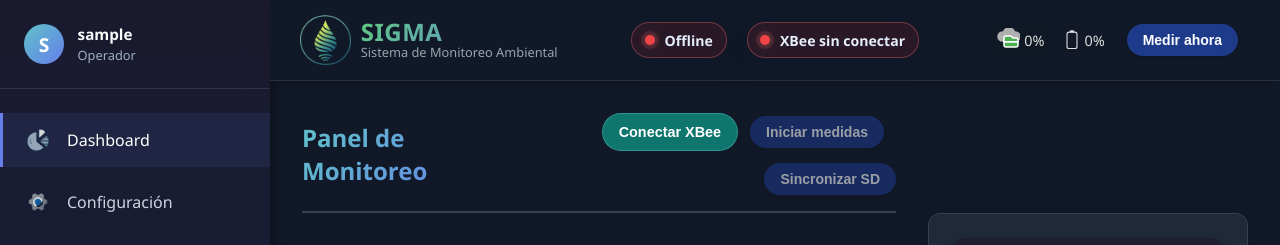
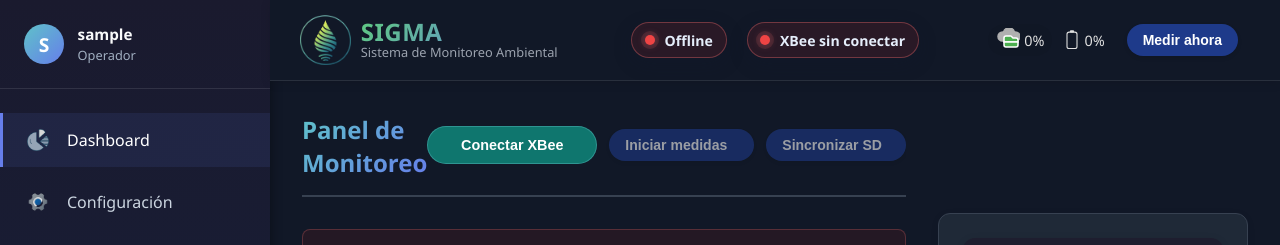
Before and after one commit to scsantosdth/SIGMA-251, a React (Vite) app in the folder React/my-app/: page / in a window 1280 px wide. Shown: the top 245 px of the page. Built offline with nearby package versions, Linux system fonts and the light colour scheme; no server answers; sample sign-in values are in the browser's storage.

Commit message:
Ajutes_sincronizacion2

```diff
--- a/React/my-app/src/components/Dashboard/Dashboard.jsx
+++ b/React/my-app/src/components/Dashboard/Dashboard.jsx
@@ -40,6 +40,8 @@ function Dashboard() {
   const measurementsLabel = isMeasuring ? 'Detener medidas' : 'Iniciar medidas';
 
   const handleSerialClick = () => {
+    if (isMeasuring) return;
+
     if (serial.connected) {
       serial.disconnect();
       return;
@@ -75,8 +77,12 @@ function Dashboard() {
               <button
                 className={`xbee-connect-button ${serial.connected ? 'connected' : ''}`}
                 onClick={handleSerialClick}
-                disabled={!serial.supported || serial.connecting}
-                title={!serial.supported ? 'Disponible en Chrome o Edge con HTTPS/local' : 'Abrir selector de puerto serial'}
+                disabled={!serial.supported || serial.connecting || isMeasuring}
+                title={!serial.supported
+                  ? 'Disponible en Chrome o Edge con HTTPS/local'
+                  : isMeasuring
+                    ? 'Detén las medidas antes de desconectar el XBee'
+                    : 'Abrir selector de puerto serial'}
               >
                 {serialLabel}
               </button>
@@ -93,8 +99,10 @@ function Dashboard() {
               <button
                 className="manual-measure-button sync-sd-button"
                 onClick={handleSyncClick}
-                disabled={!serial.connected}
-                title="Sincronizar registros conservados en la memoria SD"
+                disabled={!serial.connected || isMeasuring}
+                title={isMeasuring
+                  ? 'Detén las medidas antes de sincronizar la memoria SD'
+                  : 'Sincronizar registros conservados en la memoria SD'}
               >
                 Sincronizar SD
               </button>
--- a/React/my-app/src/styles/Dashboard.css
+++ b/React/my-app/src/styles/Dashboard.css
@@ -36,8 +36,11 @@
   display: flex;
   align-items: center;
   gap: 0.75rem;
-  flex-wrap: wrap;
+  flex-wrap: nowrap;
   justify-content: flex-end;
+  flex: 0 0 auto;
+  overflow-x: auto;
+  padding-bottom: 2px;
 }
 
 .xbee-status {
@@ -75,6 +78,9 @@
 }
 
 .xbee-connect-button {
+  box-sizing: border-box;
+  flex: 0 0 170px;
+  width: 170px;
   min-height: 38px;
   border: 1px solid rgba(95, 194, 201, 0.4);
   background: #0f766e;
@@ -84,7 +90,21 @@
   font-size: 0.9rem;
   font-weight: 700;
   cursor: pointer;
+  white-space: nowrap;
   transition: transform 0.2s ease, background 0.2s ease, border-color 0.2s ease;
+}
+
+.dashboard-actions .manual-measure-button {
+  box-sizing: border-box;
+  flex: 0 0 145px;
+  width: 145px;
+  margin-right: 0;
+  white-space: nowrap;
+}
+
+.dashboard-actions .sync-sd-button {
+  flex-basis: 140px;
+  width: 140px;
 }
 
 .xbee-connect-button:hover:not(:disabled) {
@@ -464,6 +484,7 @@
   .dashboard-actions {
     width: 100%;
     justify-content: flex-start;
+    max-width: 100%;
   }
 
   .chart-header {
```
